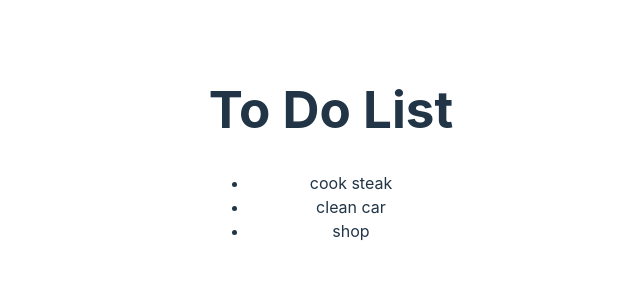
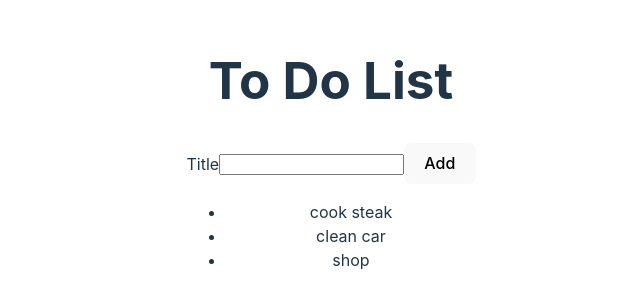
Before and after one commit to JGDel24/react-todo, a React (Vite) app: page / in a window 1280 px wide. Shown: the part 247-552 px from the top of the page, without its empty margins (309-949 px from the left). Built offline with nearby package versions, Linux system fonts and the light colour scheme.

Commit message:
week 2 forum added

```diff
--- /dev/null
+++ b/src/AddTodoForm.jsx
@@ -0,0 +1,14 @@
+import React from 'react'
+
+function AddTodoForm() {
+    return (
+        <form>
+            <label htmlFor="todoTitl">Title</label>
+            <input type="text" id="todoTitle" />
+            <button type="submit">Add</button>
+
+        </form>
+    )
+}
+
+export default AddTodoForm
--- a/src/App.jsx
+++ b/src/App.jsx
@@ -2,24 +2,19 @@
 import reactLogo from './assets/react.svg'
 import viteLogo from '/vite.svg'
 import './App.css'
+import './TodoList'
+import TodoList from './TodoList'
+import AddTodoForm from './AddTodoForm'
 
 function App() {
   const [count, setCount] = useState(0)
 
-  const todoList = [
-    {id: 1, title: 'cook steak'},
-    {id: 2, title: 'clean car'},
-    {id: 3, title: 'shop'}
-  ];
-
   return (
     <>
-        <h1>To Do List</h1>
-        <ul>
-         {todoList.map(toDo =>
-          <li key={toDo.id}>{toDo.title}</li>
-         )}
-        </ul>
+      <h1>To Do List</h1>
+      <AddTodoForm />
+      <TodoList />
+
     </>
   )
 }
--- /dev/null
+++ b/src/TodoList.jsx
@@ -0,0 +1,21 @@
+import React from 'react';
+
+const todoList = [
+    { id: 1, title: 'cook steak' },
+    { id: 2, title: 'clean car' },
+    { id: 3, title: 'shop' }
+];
+
+function TodoList() {
+
+    return (
+        <ul>
+            {todoList.map(toDo =>
+                <li key={toDo.id}>{toDo.title}</li>
+            )}
+        </ul>
+    )
+
+}
+
+export default TodoList;
```
